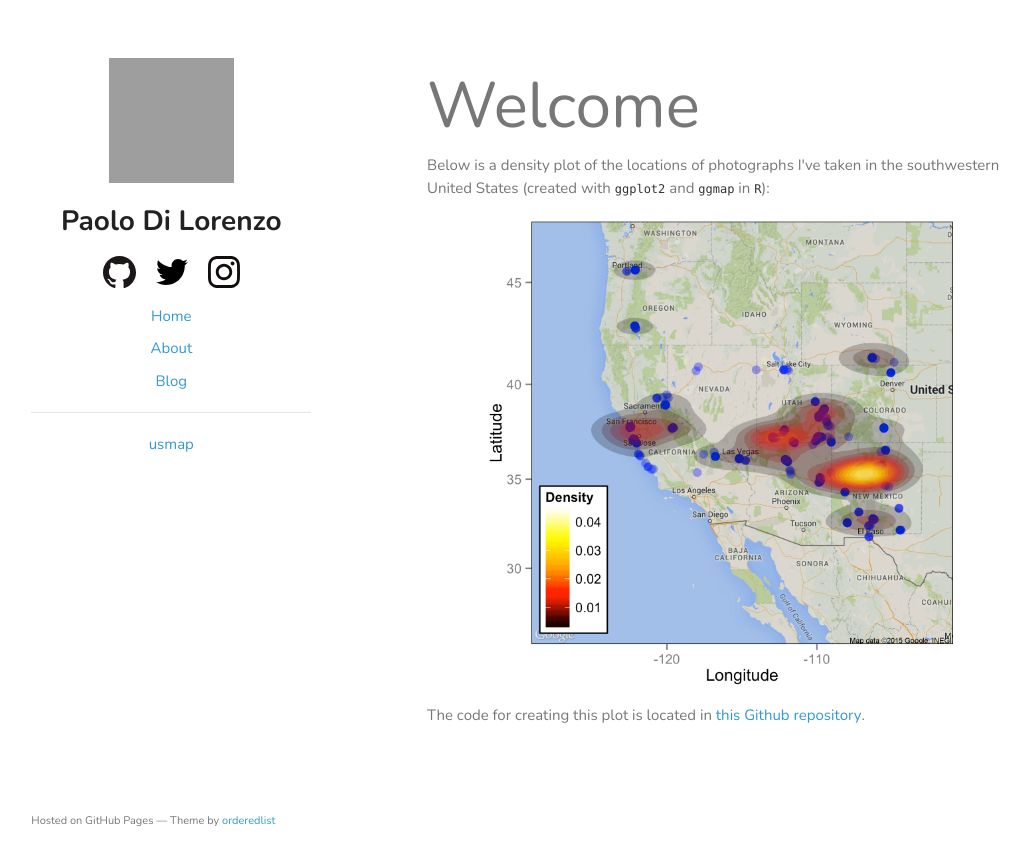
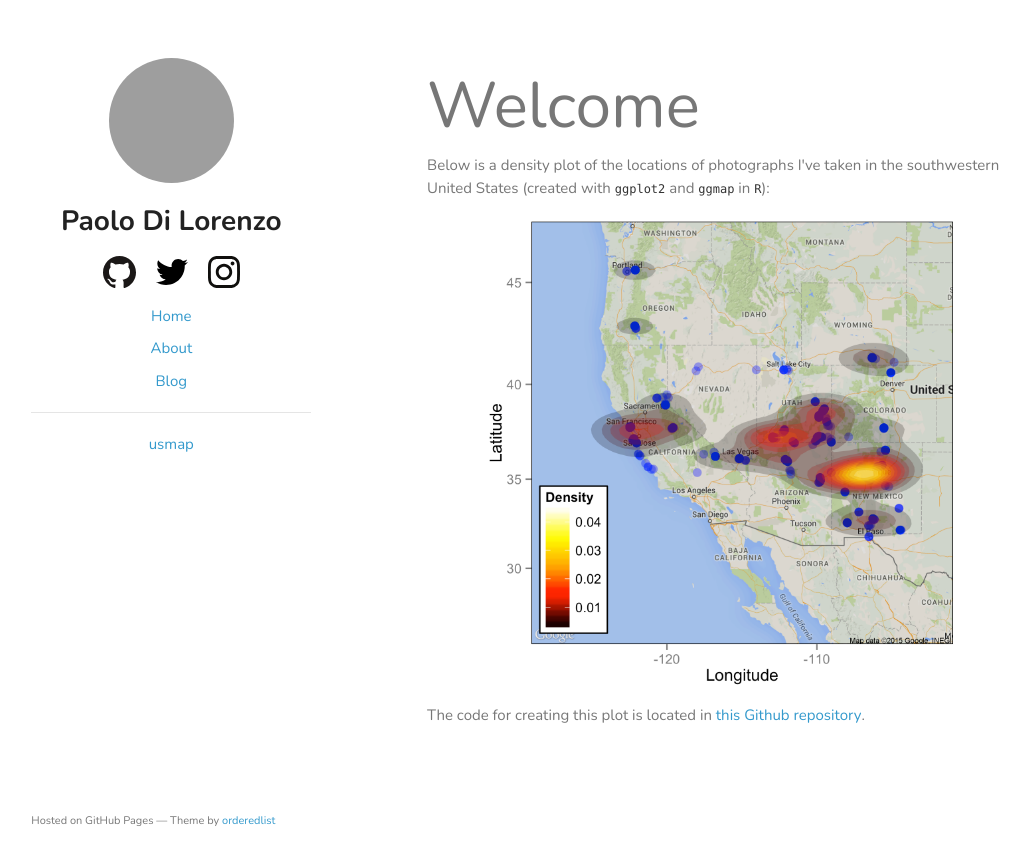
Before and after one commit to pdil/website-Jekyll, a Jekyll site: the page built from index.html, in a window 1280 px wide. Shown: the top 865 px of the page, without its empty margins (114-1144 px from the left). Built offline with Jekyll 4.4.1, drawn with Linux system fonts in a browser that asks for light colours; grey boxes are pictures that could not be loaded.

Commit message:
Add border radius to name-header image

```diff
--- a/stylesheets/styles.css
+++ b/stylesheets/styles.css
@@ -164,11 +164,12 @@ more {
 }
 
 #name-header img {
+  background: #fff;
+  border-radius: 62.5px;
+  display: block;
+  height: 125px;
   margin-left: auto;
   margin-right: auto;
-  display: block;
-  height: 125px;
-  background: #fff;
 }
 
 #name-header h1 {
@@ -245,8 +246,9 @@ more {
   }
 
   #name-header img {
+    border-radius: 50px;
+    float: left;
     height: 100px;
-    float: left;
   }
 
   #name-header: h1 {
@@ -268,6 +270,7 @@ more {
   }
 
   #name-header img {
+    border-radius: 37.5px;
     height: 75px;
   }
 }
@@ -278,6 +281,7 @@ more {
   }
 
   #name-header img {
+    border-radius: 25px;
     height: 50px;
   }
 }
```
